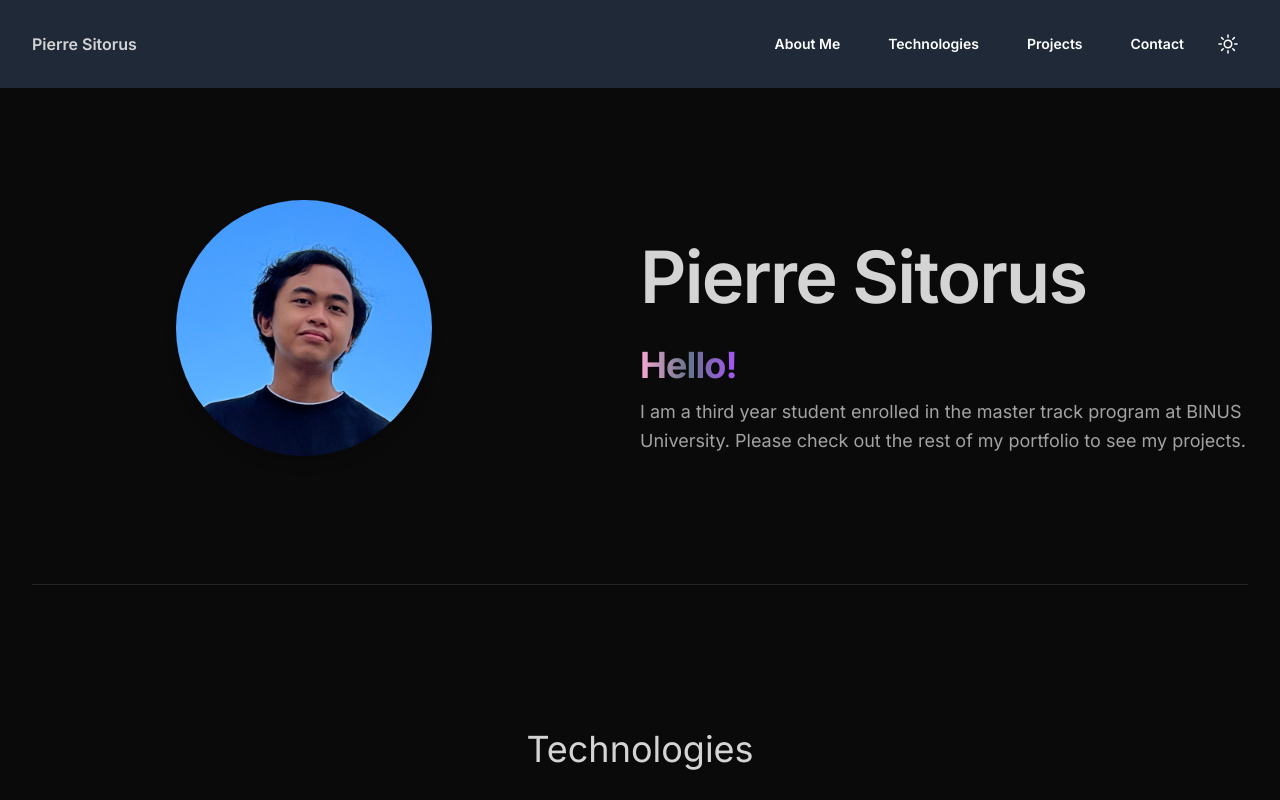
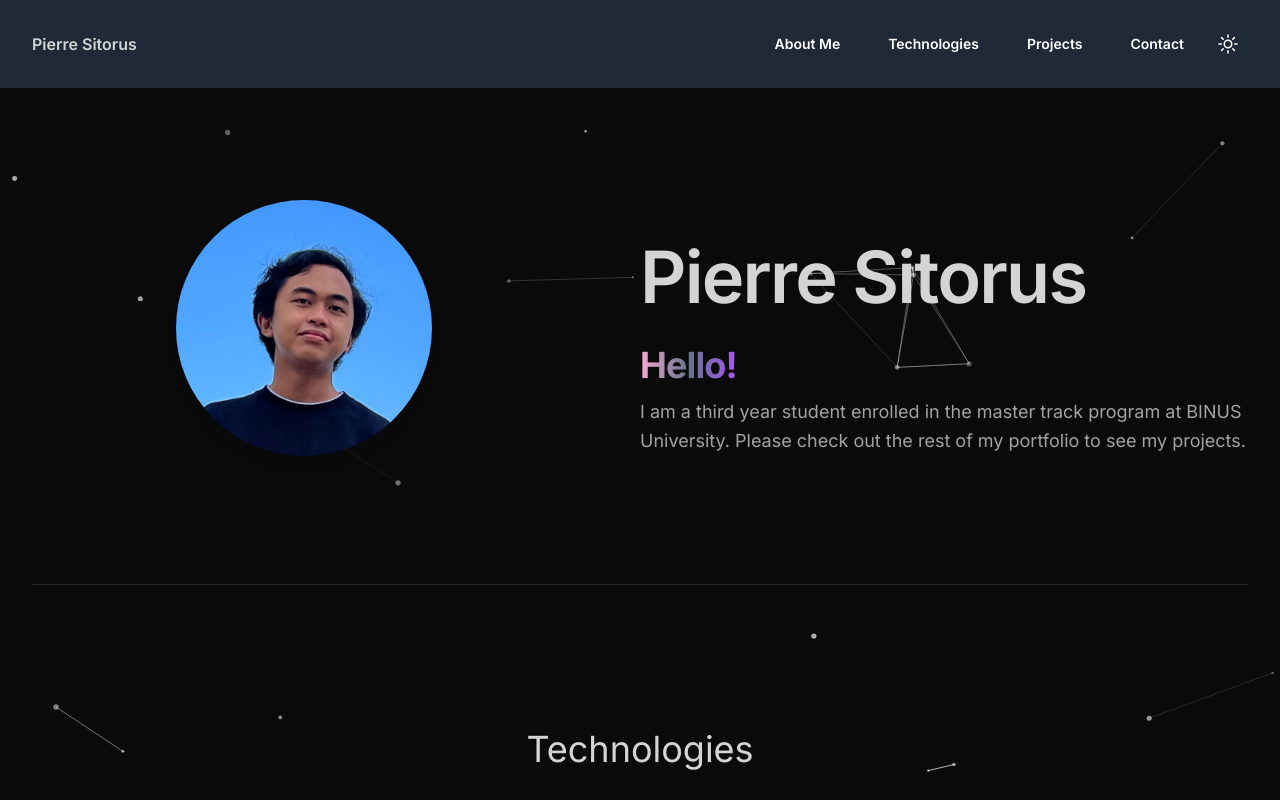
Before and after one commit to PierreKoding/Pierre-Portfolio, a React (Vite) app: page / in a window 1280 px wide. Shown: the top 800 px of the page. Built offline with nearby package versions, Linux system fonts and the light colour scheme.

Commit message:
add particle js

```diff
--- a/src/App.jsx
+++ b/src/App.jsx
@@ -2,38 +2,36 @@ import React, { useState } from "react";
 import Contact from "./components/Contact";
 import Hero from "./components/Hero";
 import NavBar from "./components/Navbar";
+import ParticlesComponent from "./components/particles";
 import Projects from "./components/Projects";
 import Technologies from "./components/Technologies";
 
 const App = () => {
-  // State for theme
   const [theme, setTheme] = useState("dark");
 
-  // Toggle theme function
   const toggleTheme = () => {
     setTheme(theme === "dark" ? "light" : "dark");
   };
 
   return (
-    <div
-      className={`overflow-x-hidden antialiased selection:bg-cyan-300 selection:text-cyan-900 ${
-        theme === "dark" ? "bg-neutral-950 text-neutral-300" : "bg-neutral-100 text-gray-900"
-      }`}
-    >
-      <div
-        className={`fixed top-0 z-[-2] h-screen w-screen ${
-          theme === "dark"
-            ? "bg-[radial-gradient(ellipse_80%_80%_at_50%_-20%,rgba(120,119,198,0.3),rgba(255,255,255,0))]"
-            : "bg-[radial-gradient(ellipse_80%_80%_at_50%_-20%,rgba(120,119,198,0.1),rgba(0,0,0,0))]"
-        }`}
-      >
-        <div className="fixed top-0 -z-10 h-full w-full"></div>
+    <div className={`relative min-h-screen ${
+      theme === "dark" ? "bg-neutral-950 text-neutral-300" : "bg-neutral-100 text-gray-900"
+    }`}>
+      <div className={`fixed top-0 z-[-2] h-screen w-screen ${
+        theme === "dark"
+          ? "bg-[radial-gradient(ellipse_80%_80%_at_50%_-20%,rgba(120,119,198,0.3),rgba(255,255,255,0))]"
+          : "bg-[radial-gradient(ellipse_80%_80%_at_50%_-20%,rgba(120,119,198,0.1),rgba(0,0,0,0))]"
+      }`} />
+
+      <div className="fixed inset-0 z-0">
+        <ParticlesComponent theme={theme} />
       </div>
 
-      {/* toggle to nav */}
-      <NavBar toggleTheme={toggleTheme} theme={theme} />
+      <div className="relative z-50">
+        <NavBar toggleTheme={toggleTheme} theme={theme} />
+      </div>
 
-      <div className="container mx-auto px-8">
+      <div className="container mx-auto px-8 relative z-10">
         <section id="About-Me">
           <Hero />
         </section>
--- /dev/null
+++ b/src/components/particles.jsx
@@ -0,0 +1,98 @@
+import Particles, { initParticlesEngine } from "@tsparticles/react";
+import { loadSlim } from "@tsparticles/slim";
+import { useEffect, useState } from "react";
+
+const ParticlesComponent = ({ theme = "dark" }) => {
+  const [init, setInit] = useState(false);
+
+  useEffect(() => {
+    const initEngine = async () => {
+      await initParticlesEngine(async (engine) => {
+        await loadSlim(engine);
+      });
+      setInit(true);
+    };
+    initEngine();
+  }, []);
+
+  const particlesConfig = {
+    background: {
+      color: "transparent",
+    },
+    particles: {
+      color: {
+        value: theme === "dark" ? "#ffffff" : "#000000",
+      },
+      links: {
+        enable: true,
+        color: theme === "dark" ? "#ffffff" : "#000000",
+        distance: 150,
+        opacity: 0.5,
+        width: 1,
+      },
+      collisions: {
+        enable: false,
+      },
+      move: {
+        enable: true,
+        speed: { min: 1, max: 3 },
+      },
+      opacity: {
+        value: { min: 0.3, max: 0.7 },
+      },
+      size: {
+        value: { min: 1, max: 3 },
+      },
+      number: {
+        value: 50,
+        density: {
+          enable: true,
+          area: 800,
+        },
+      },
+    },
+    interactivity: {
+      detectsOn: "window",
+      events: {
+        onHover: {
+          enable: true,
+          mode: ["grab", "connect"]
+        },
+        onClick: {
+          enable: true,
+          mode: "push"
+        },
+        resize: true
+      },
+      modes: {
+        grab: {
+          distance: 140,
+          links: {
+            opacity: 1
+          }
+        },
+        connect: {
+          distance: 150,
+          radius: 60
+        },
+        push: {
+          quantity: 4
+        }
+      }
+    },
+    detectRetina: true
+  };
+
+  if (!init) {
+    return null;
+  }
+
+  return (
+    <Particles
+      className="absolute inset-0 -z-10"
+      options={particlesConfig}
+    />
+  );
+};
+
+export default ParticlesComponent;
```
Also changed, not shown: package.json (+6 -1 lines), 1 other file (tests, documents, lock files or other folders).
